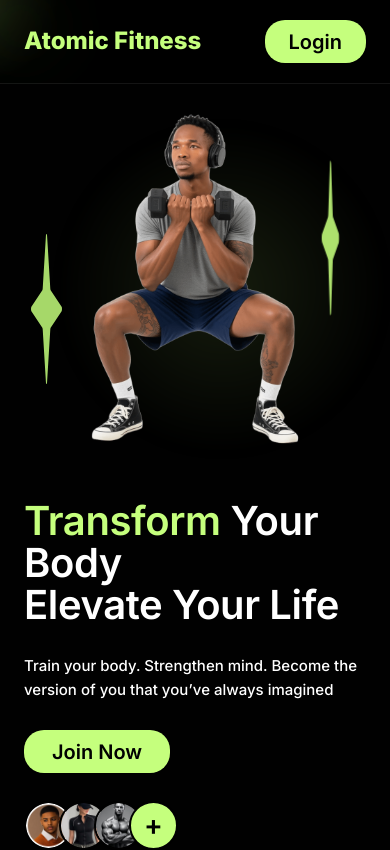
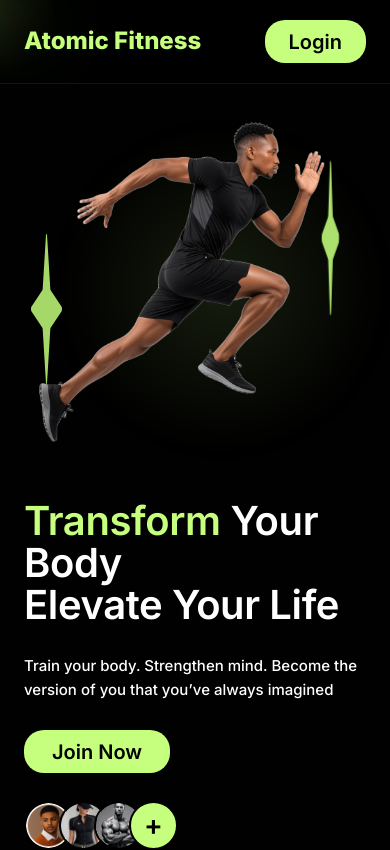
Before and after one commit to austinechisutia/gymbro, a Next.js app: page / in a window 390 px wide. Shown: the top 850 px of the page. Built offline with nearby package versions, Linux system fonts and the light colour scheme.

Commit message:
feat: implement responsive Hero component with interactive styling and media assets

```diff
--- a/src/app/components/Hero/Hero.module.css
+++ b/src/app/components/Hero/Hero.module.css
@@ -128,6 +128,10 @@
   pointer-events: none;
 }
 
+.heroImageContainer {
+  display: contents;
+}
+
 .heroImage {
   position: relative;
   z-index: 1;
--- a/src/app/components/Hero/Hero.tsx
+++ b/src/app/components/Hero/Hero.tsx
@@ -49,11 +49,14 @@ export function Hero() {
             alt=""
             aria-hidden="true"
           />
-          <img
-            className={styles.heroImage}
-            src="/figma/hero-person.png"
-            alt="Man doing dumbbell squats with headphones on"
-          />
+          <picture className={styles.heroImageContainer}>
+            <source media="(max-width: 900px)" srcSet="/figma/cta-community.png" />
+            <img
+              className={styles.heroImage}
+              src="/figma/hero-person.png"
+              alt="Man doing dumbbell squats with headphones on"
+            />
+          </picture>
           <img
             className={styles.sparkleLarge}
             src="/figma/sparkle-large.svg"
```
